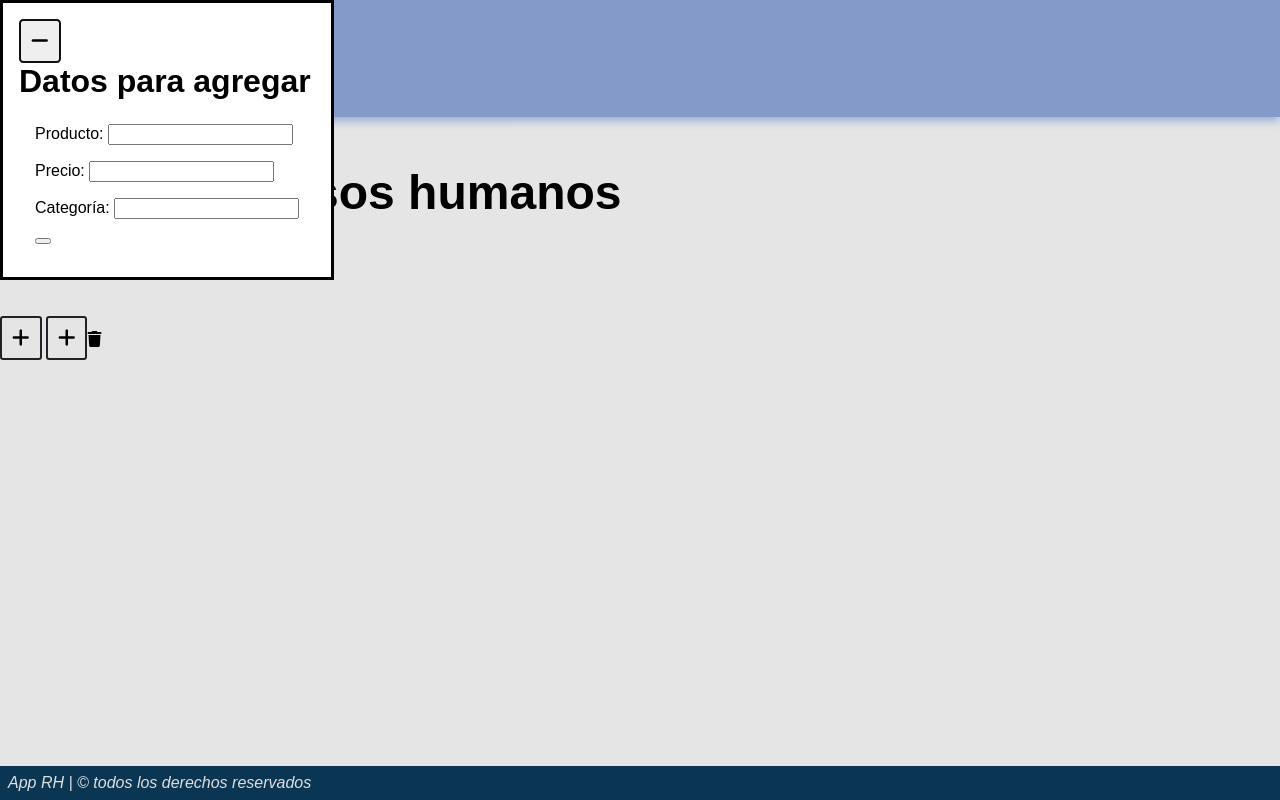
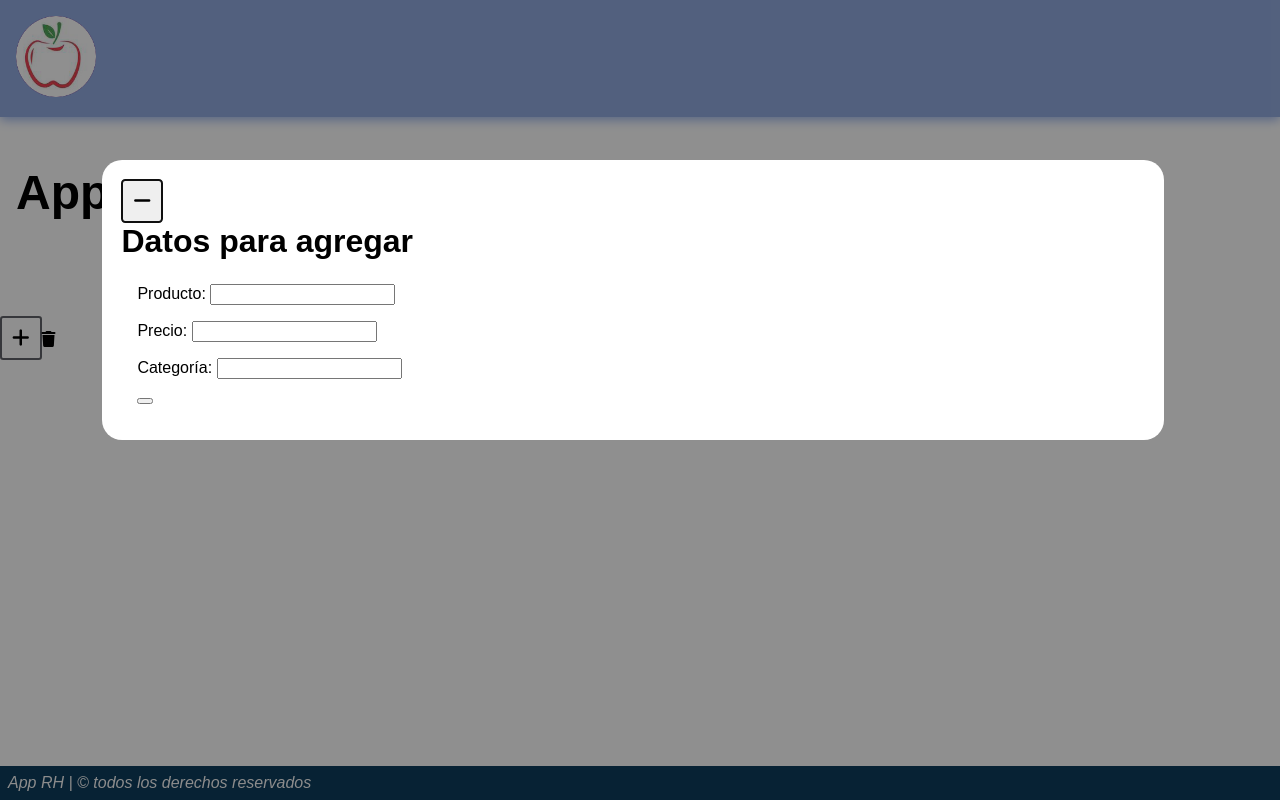
Before and after one commit to LuisAlfredoMendez/Actividad-1, a plain HTML site: page index.html in a window 1280 px wide. Both pictures are taken after a click on the icon 20 px from the left and 338 px from the top of the page. Drawn offline with Linux system fonts and the light colour scheme; a web font is replaced by a local one.

Commit message:
Arreglos y mejoras en la interfaz

```diff
--- a/index.html
+++ b/index.html
@@ -20,8 +20,7 @@
     <h1 class="titulo">App de recursos humanos</h1>
     <div id="inventario" class="contenedor-inventario">
     </div>
-    <i id="btn-abrir-modal" class="fa-solid fa-plus boton-accion boton-abrir-modal"></i>
-    <i id="agrandar" class="fa-solid fa-plus boton-accion"></i><i id="borrar" class="fa-solid fa-trash acciones"></i>
+    <i id="btn-abrir-modal" class="fa-solid fa-plus boton-accion boton-abrir-modal"></i><i id="borrar" class="fa-solid fa-trash acciones"></i>
     <dialog class="modal" id="modal">
       <button type="button" id="btn-cerrar-modal" class="fa-solid fa-minus boton-accion boton-cerrar-modal"></button>
       <h1>Datos para agregar</h1>
--- a/main.js
+++ b/main.js
@@ -19,8 +19,8 @@ document.getElementById("borrar").addEventListener('click', () => {
 })
 
 const CrearItem = (producto, precio, categoria) => {
-  if ((producto.length > 18 || producto.length < 4) || (precio.length > 9 || precio.length < 5) || (categoria.length > 32 || categoria.length < 4)) {
-    alert("Información invalida.")
+  if ((producto.length > 18 || producto.length < 4) || (precio.length > 9 || precio.length < 1) || (categoria.length > 32 || categoria.length < 4)) {
+    alert("Información invalida.");
   } else {
     let arraydatos = JSON.parse(localStorage.getItem('datos'));
     if (arraydatos === null) {
@@ -33,6 +33,8 @@ const CrearItem = (producto, precio, categoria) => {
     }
     arraydatos.push(item)
     localStorage.setItem('datos', JSON.stringify(arraydatos));
+    form.reset();
+    modal.close();
   }
 }
 
@@ -60,7 +62,6 @@ form.addEventListener('submit', (e) => {
   let categoria = document.getElementById("categoria").value;
 
   CrearItem(producto, precio, categoria);
-  form.reset();
   mostrarInventario()
 })
 
--- a/style.css
+++ b/style.css
@@ -28,6 +28,19 @@ body {
 .titulo {
   margin: 3rem 1rem 6rem 1rem;
   font-size: 48px;
+}
+
+.modal {
+  position: fixed;
+  top: 10em;;
+  left:8%;
+  border-color: transparent;
+  border-radius: 20px;
+  width: 80%;
+}
+
+.modal::backdrop {
+  background-color: #00000070;
 }
 
 .formulario {
@@ -77,7 +90,7 @@ body {
 .boton-accion {
   padding: 10px;
   font-size: 20px;
-  border-color: #24262c;
+  border-color: #616369;
   border-radius: .2rem;
   border-width: 2px;
   border-style: solid;
```
